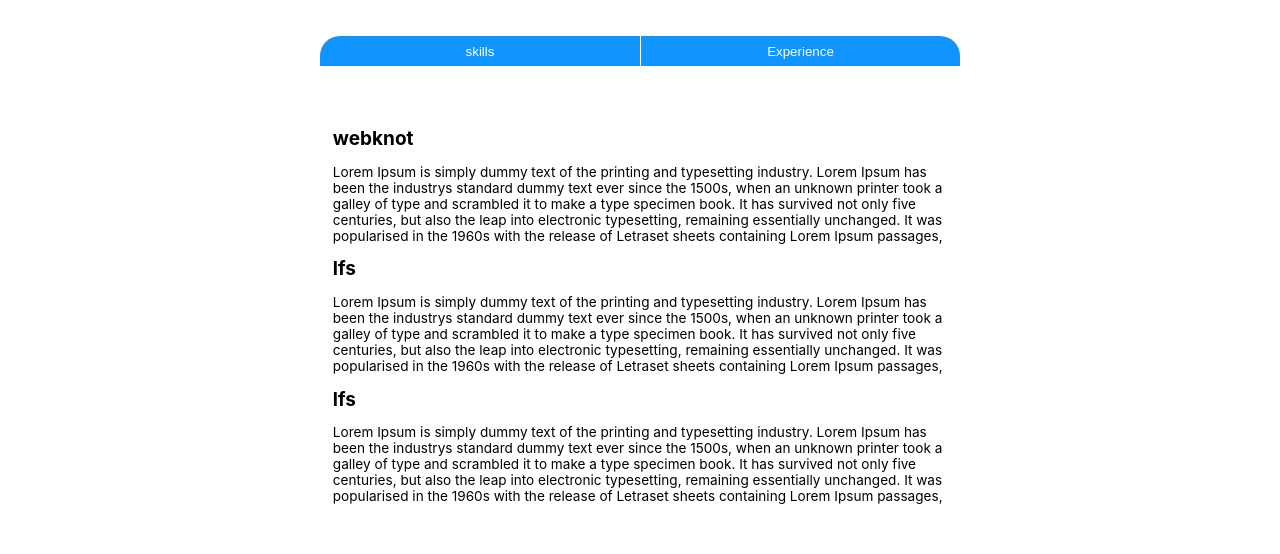
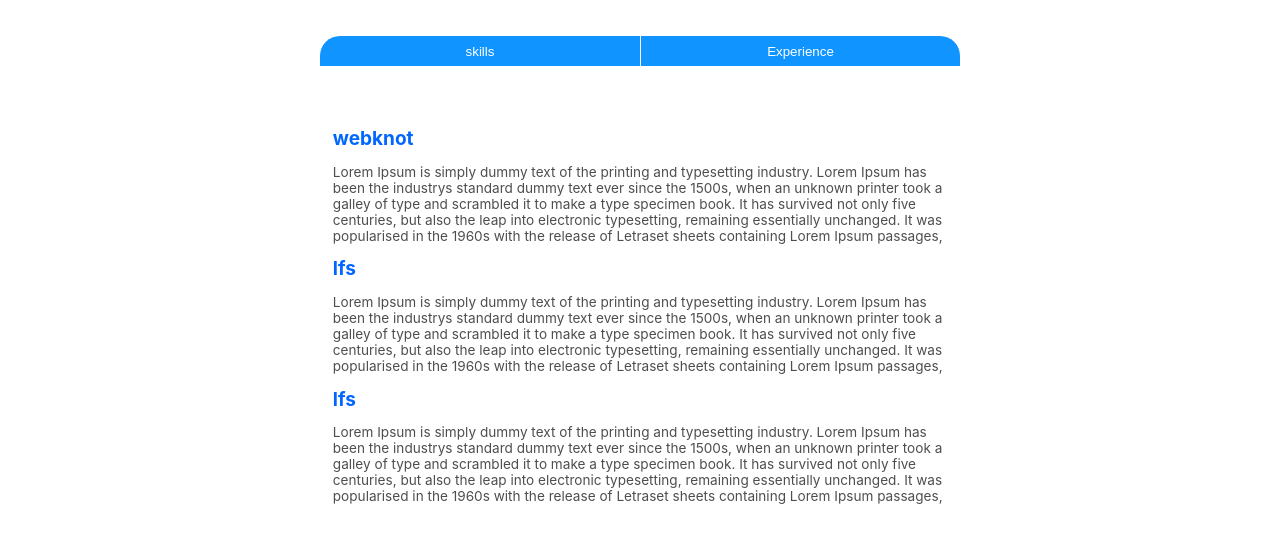
Before and after one commit to prajwalr308/portfolio-v2, a React (Create React App) app: page / in a window 1280 px wide. Shown: the part 990-1544 px from the top of the page. Built offline with nearby package versions, Linux system fonts and the light colour scheme.

Commit message:
font colors change

```diff
--- a/src/components/skillAndExp/exp/exp.css
+++ b/src/components/skillAndExp/exp/exp.css
@@ -7,9 +7,11 @@
 }
 .heading{
    font-size: 1.4em;
+   color: rgb(0, 102, 255);
 }
 .expCard p{
   width: 96%;
+  color: rgb(78, 78, 78);
 }
 @media only screen and (min-width: 320px) {
 
```
